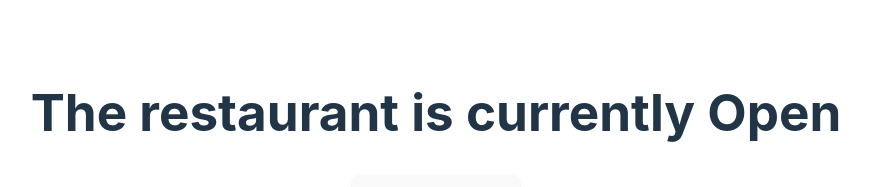
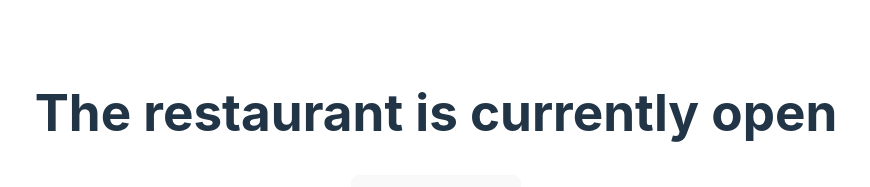
Before and after one commit to duyenpham95/react-essential, a React (Vite) app in the folder react-project/: page / in a window 1280 px wide. Shown: the top 187 px of the page, without its empty margins (204-1074 px from the left). Built offline with nearby package versions, Linux system fonts and the light colour scheme; the HTML template or start-up script is replaced by a standard one.

Commit message:
Toggling state

```diff
--- a/react-project/src/App.jsx
+++ b/react-project/src/App.jsx
@@ -41,12 +41,12 @@
 }
 
 function App() {
-  const [status, setStatus] = useState("Open");
+  const [status, setStatus] = useState(true);
 
   return (
     <>
-      <h1>The restaurant is currently {status}</h1>
-      <button onClick={() => setStatus("Closed")}>Close Restaurant</button>
+      <h1>The restaurant is currently {status ? "open" : "closed"}</h1>
+      <button onClick={() => setStatus(!status)}>{status ? "Close": "Open"} Restaurant</button>
       <Header name="Alex" year={new Date().getFullYear()}/>
       <Main dishes={dishObjects}/>
     </>
```
